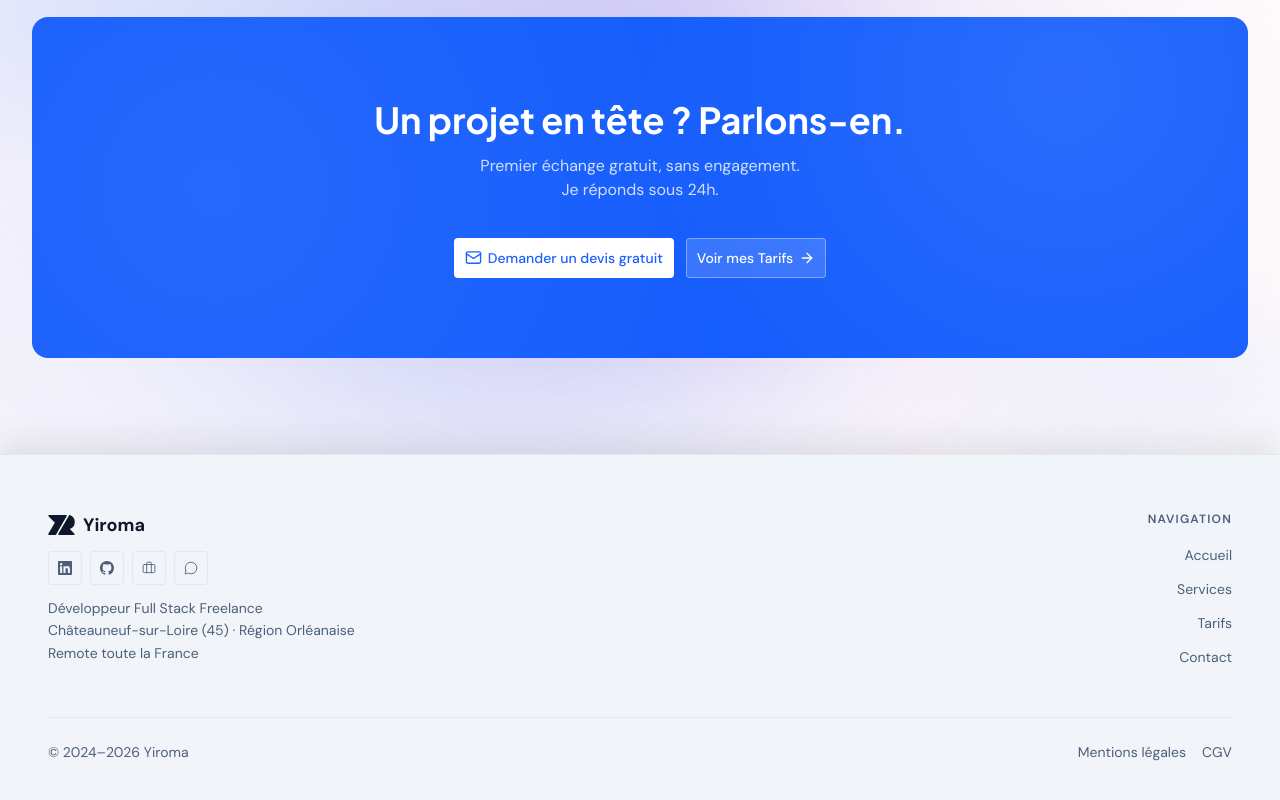
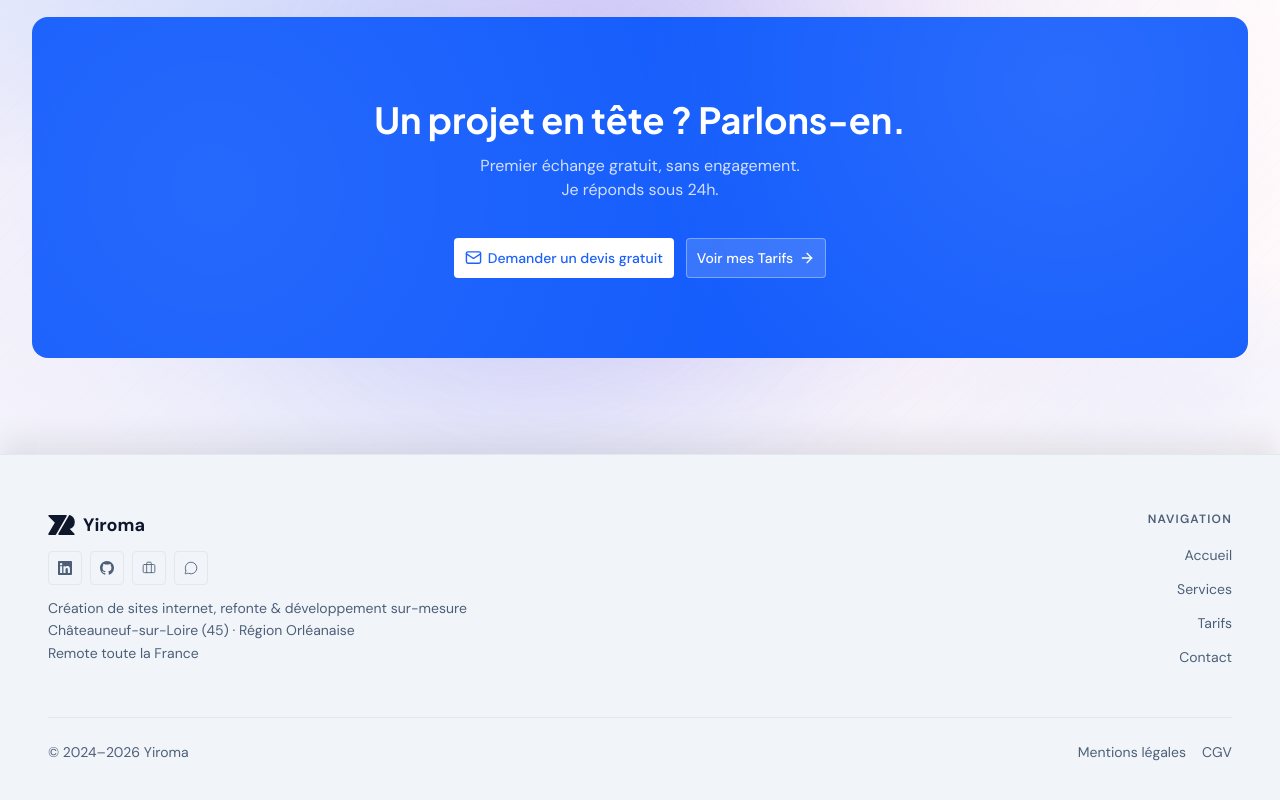
Before and after one commit to Yiroma/yiroma-website, a Next.js app: page / in a window 1280 px wide. Shown: the part 4440-5240 px from the top of the page. Built offline with nearby package versions, Linux system fonts and the light colour scheme; no server answers.

Commit message:
chore(footer): modifie la description dans le footer

```diff
--- a/src/components/layout/Footer.tsx
+++ b/src/components/layout/Footer.tsx
@@ -18,7 +18,7 @@ export function Footer() {
           whileInView="visible"
           viewport={{ once: true, amount: 0.2 }}
         >
-          <motion.div variants={staggerItem} className="max-w-xs">
+          <motion.div variants={staggerItem}>
             <Link
               href="/"
               className="text-foreground mb-3 inline-flex items-center gap-2 font-bold"
@@ -45,7 +45,7 @@ export function Footer() {
             </div>
 
             <p className="text-muted-foreground text-sm leading-relaxed">
-              Développeur Full Stack Freelance
+              Création de sites internet, refonte & développement sur-mesure
               <br />
               Châteauneuf-sur-Loire (45) · Région Orléanaise
               <br />
```
Also changed, not shown: 1 other file (tests, documents, lock files or other folders).
